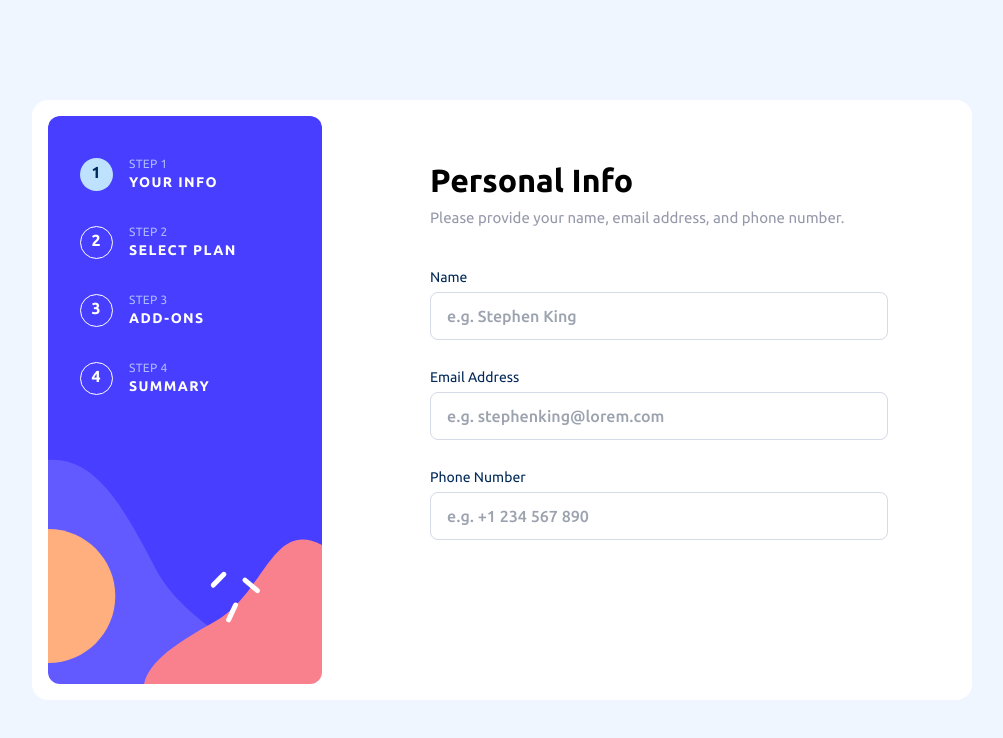
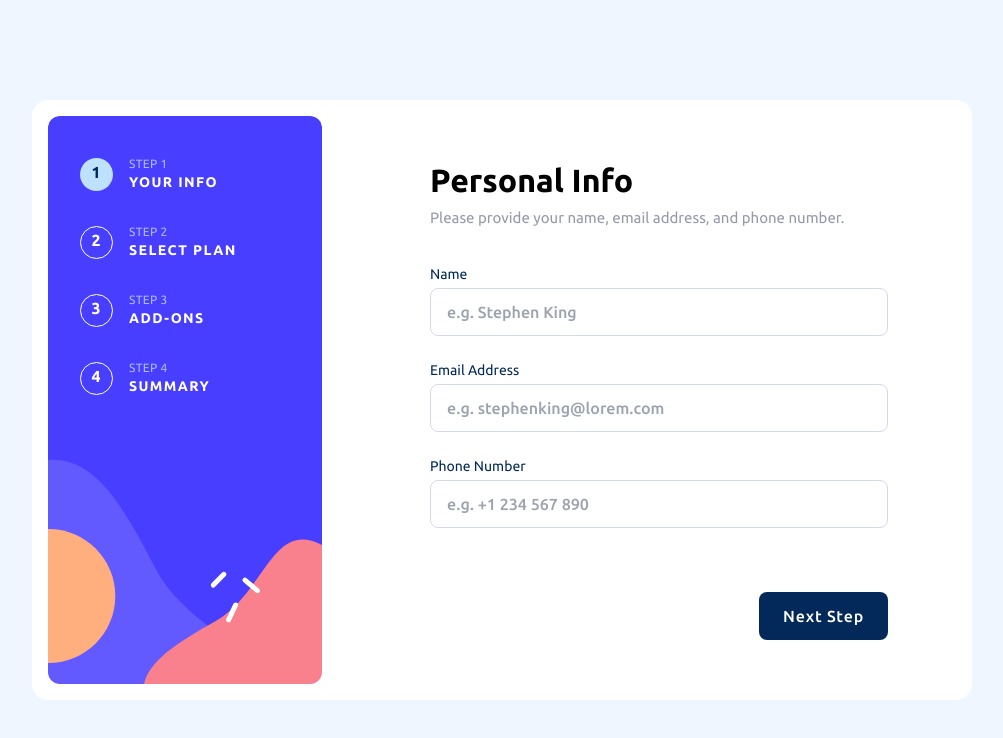
Before and after one commit to tiemibf/multi-step-form, a Next.js app: page / in a window 1280 px wide. Shown: the top 738 px of the page, without its empty margins (138-1141 px from the left). Built offline with nearby package versions, Linux system fonts and the light colour scheme.

Commit message:
feat: adds fields validation and required error texts

```diff
--- a/src/components/Input.tsx
+++ b/src/components/Input.tsx
@@ -5,27 +5,30 @@ interface IInputProps {
     value?: string;
     name: string;
     label: string;
+    error?: {
+        hasError: boolean;
+        message: string;
+    };
     onChange: ChangeEventHandler<HTMLInputElement>;
 }
 
-export const Input = ({
-    placeholder,
-    name,
-    label,
-    value,
-    onChange
-}: IInputProps) => {
+export const Input = ({ placeholder, name, label, value, error, onChange }: IInputProps) => {
     return (
         <div className="mb-6">
-            <label htmlFor={name} className="text-ms-denim font-normal text-sm">
-                {label}
-            </label>
+            <div className="flex justify-between">
+                <label htmlFor={name} className="text-ms-denim font-normal text-sm">
+                    {label}
+                </label>
+                {error?.hasError && <p className="font-bold text-ms-red text-sm">{error?.message}</p>}
+            </div>
             <input
                 placeholder={placeholder}
                 value={value}
                 name={name}
                 onChange={onChange}
-                className="border border-ms-light-grey rounded-lg h-12 w-full px-4 py-[10px] font-medium mt-1"
+                className={`border rounded-lg h-12 w-full px-4 py-[10px] font-medium mt-1 focus:border-ms-purple ${
+                    error?.hasError ? "border-ms-red" : "border-ms-light-grey"
+                }`}
             />
         </div>
     );
--- a/src/pages/PersonalInfo/PersonalInfo.tsx
+++ b/src/pages/PersonalInfo/PersonalInfo.tsx
@@ -1,23 +1,54 @@
+import { ControlButtons } from "@/components/ControlButtons";
 import { Input } from "@/components/Input";
 import { PageTitle } from "@/components/PageTitle";
 import { FormContext } from "@/context/FormContext";
-import { useContext } from "react";
+import { useContext, useState } from "react";
+
+interface IFormErrors {
+    name: boolean;
+    email: boolean;
+    phone: boolean;
+}
 
 export const PersonalInfoPage = () => {
-    const { formData, setFormData } = useContext(FormContext);
+    const { formData, setFormData, setCurrentStep } = useContext(FormContext);
+    const [errors, setErrors] = useState<IFormErrors>({
+        name: false,
+        email: false,
+        phone: false
+    });
 
     const handleChange = (event: React.ChangeEvent<HTMLInputElement>) => {
         const value = event.target.value;
         setFormData({ ...formData, [event.target.name]: value });
     };
 
+    const requiredFieldsValues = {
+        name: formData?.name,
+        email: formData?.email,
+        phone: formData?.phone
+    };
+
+    const handleNextStepButton = () => {
+        const isFormValid = Object.values(requiredFieldsValues).every((value) => value);
+
+        if (!isFormValid) {
+            setErrors({
+                name: !requiredFieldsValues.name,
+                email: !requiredFieldsValues.email,
+                phone: !requiredFieldsValues.phone
+            });
+
+            return;
+        }
+
+        setCurrentStep((curr: number) => curr + 1);
+    };
+
     return (
         <div>
             <div className="flex-1 w-full mb-8">
-                <PageTitle
-                    title="Personal Info"
-                    subtitle="Please provide your name, email address, and phone number."
-                />
+                <PageTitle title="Personal Info" subtitle="Please provide your name, email address, and phone number." />
             </div>
 
             <Input
@@ -26,6 +57,7 @@ export const PersonalInfoPage = () => {
                 value={formData?.name}
                 onChange={handleChange}
                 placeholder="e.g. Stephen King"
+                error={{ hasError: errors.name, message: "This field is required" }}
             />
             <Input
                 label="Email Address"
@@ -33,6 +65,7 @@ export const PersonalInfoPage = () => {
                 value={formData?.email}
                 onChange={handleChange}
                 placeholder="e.g. stephenking@lorem.com"
+                error={{ hasError: errors.email, message: "This field is required" }}
             />
             <Input
                 label="Phone Number"
@@ -40,7 +73,10 @@ export const PersonalInfoPage = () => {
                 value={formData?.phone}
                 onChange={handleChange}
                 placeholder="e.g. +1 234 567 890"
+                error={{ hasError: errors.phone, message: "This field is required" }}
             />
+
+            <ControlButtons handleNextStepButton={handleNextStepButton} />
         </div>
     );
 };
```
